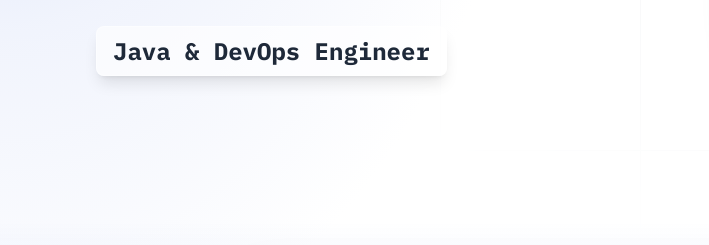
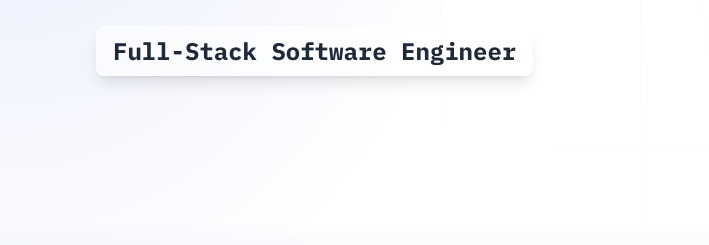
Before and after one commit to pratikmondal6/pratikmondal6.github.io, an Astro site: page / in a window 1280 px wide. Shown: the part 449-694 px from the top of the page, 0-709 px from the left. Built offline with nearby package versions, Linux system fonts and the light colour scheme; Astro itself is replaced by a stand-in of ours.

Commit message:
Full-Stack Software Engineer

```diff
--- a/src/components/Hero.astro
+++ b/src/components/Hero.astro
@@ -56,7 +56,7 @@ import { siteConfig } from "../config";
         <div class="animate-fade-in animation-delay-400">
           <div class="inline-flex items-center gap-3 px-4 py-2 bg-white/60 backdrop-blur-md rounded-lg border border-white/40 shadow-lg">
             <span class="text-lg sm:text-xl md:text-2xl font-bold text-gray-800">
-              Java & DevOps Engineer
+              {siteConfig.title}
             </span>
           </div>
         </div>
--- a/src/config.ts
+++ b/src/config.ts
@@ -1,6 +1,6 @@
 export const siteConfig = {
   name: "Pratik Mondal",
-  title: "Java & DevOps Engineer",
+  title: "Full-Stack Software Engineer",
   description:
     "Portfolio website of Pratik Mondal, showcasing 5+ years of experience in building enterprise applications and automating deployments with a focus on Java, Spring Boot, CI/CD, and DevOps practices.",
   accentColor: "#1d4ed8", // You can change this to match your branding
@@ -10,7 +10,7 @@ export const siteConfig = {
     github: "https://github.com/pratikmondal6",
   },
   aboutMe:
-    "Java & DevOps Engineer with <strong>5+ years of experience</strong> building and operating scalable production systems using <strong>Spring Boot, Docker, and GitLab CI/CD</strong>. Delivered systems serving <strong>100K+ users</strong> and improved deployment efficiency by <strong>10%</strong> through CI/CD automation and pipeline optimization. Experience includes research engineering at <strong>Fraunhofer IEE</strong>, winning <strong>2 Smart Farming Hackathons</strong> organized by <strong>Fraunhofer IESE</strong>, and leading a team project with <strong>Porsche Informatik</strong>.",
+    "Full-Stack Software Engineer with <strong>5+ years of experience</strong> building and operating scalable production systems using <strong>Spring Boot, Docker, and GitLab CI/CD</strong>. Delivered systems serving <strong>100K+ users</strong> and improved deployment efficiency by <strong>10%</strong> through CI/CD automation and pipeline optimization. Experience includes research engineering at <strong>Fraunhofer IEE</strong>, winning <strong>2 Smart Farming Hackathons</strong> organized by <strong>Fraunhofer IESE</strong>, and leading a team project with <strong>Porsche Informatik</strong>.",
   skills: [
     "Java", "Spring Boot", "GitLab CI/CD", "Jenkins", "Docker", "Kubernetes",
     "Python", "JavaScript", "TypeScript", "ReactJS", "Angular", "MongoDB",
@@ -86,7 +86,7 @@ export const siteConfig = {
   experience: [
     {
       company: "Fraunhofer IEE",
-      title: "Research Assistant – Java & DevOps Engineer",
+      title: "Research Assistant – Full-Stack Software Engineer",
       dateRange: "Jul 2024 – Present",
       logo: "/logos/fraunhofer-iee-logo.jpg",
       bullets: [
```
